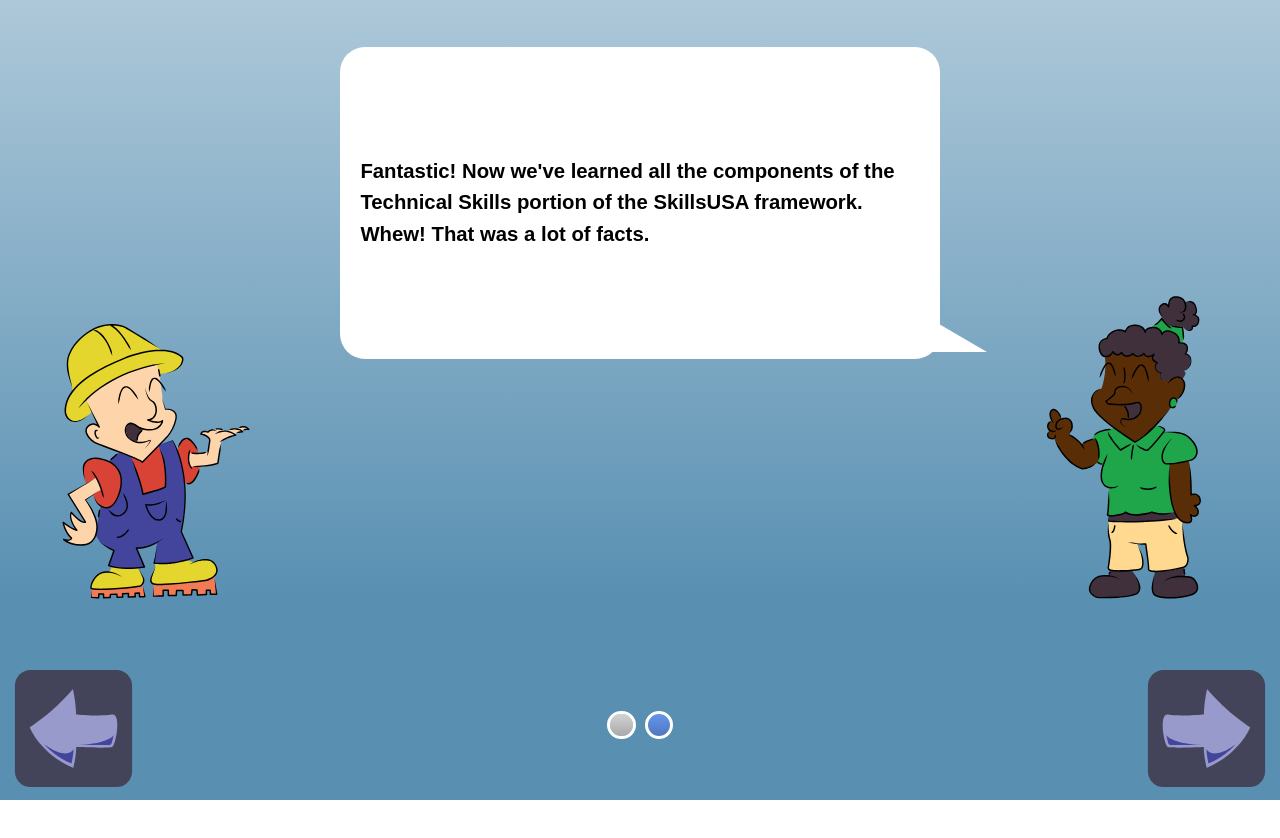
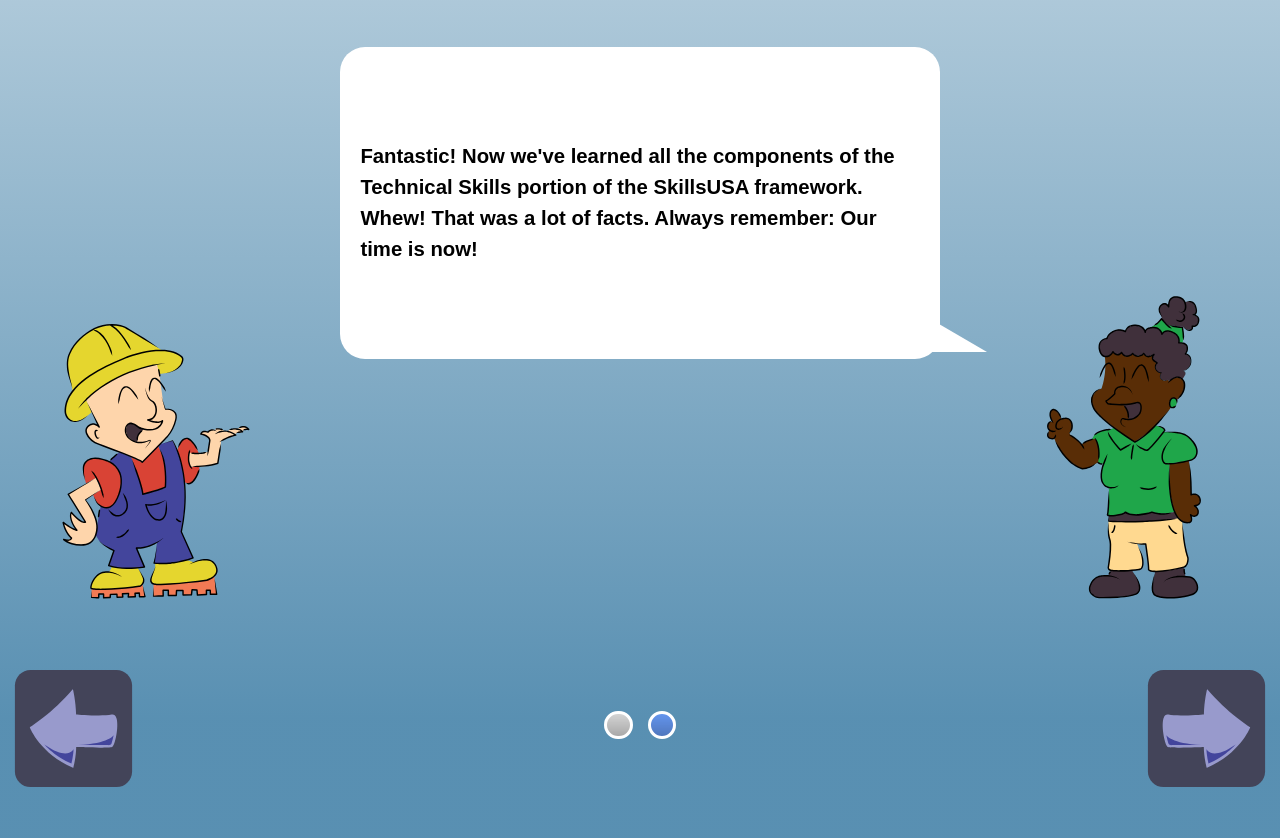
Before and after one commit to upsilon-sigma-alpha/upsilon-sigma-alpha.github.io, a plain HTML site: page pages/Technical/t_4_safetyhealth/t_sft1.html in a window 1280 px wide. Before the commit the page ends 800 px from the top, so only its background shows below. Drawn offline with Linux system fonts and the light colour scheme.

Commit message:
Add files via upload

```diff
--- a/pages/Technical/t_4_safetyhealth/t_sft1.html
+++ b/pages/Technical/t_4_safetyhealth/t_sft1.html
@@ -11,7 +11,7 @@
 		<img class="rightimg" src="../../../chars/Jill.svg">
 		<img class="leftimg" src="../../../chars/Jack.svg">
 		<div class="speech-bubble" id="sb-right">
-			<p>Fantastic! Now we've learned all the components of the Technical Skills portion of the SkillsUSA framework. Whew! That was a lot of facts.</p>
+			<p>Fantastic! Now we've learned all the components of the Technical Skills portion of the SkillsUSA framework. Whew! That was a lot of facts. Always remember: Our time is now!</p>
 		</div>
 		<div class="bulletbar">
 			<div class="bullet"></div>
--- a/style.css
+++ b/style.css
@@ -28,21 +28,21 @@ html, body {
 	background-color: white;
 	background-image: linear-gradient(rgba(181,31,46,.33), rgba(181,31,46,.67) 75%);
 	background-size: cover;
-	height: 100%;
+	height: 120%;
 }
 
 #technical {
 	background-color: white;
 	background-image: linear-gradient(rgba(7,89,140,.33), rgba(7,89,140,.67) 75%);
 	background-size: cover;
-	height: 100%;
+	height: 120%;
 }
 
 #workplace {
 	background-color: white;
 	background-image: linear-gradient(rgba(58,58,60,.33), rgba(58,58,60,.67) 75%);
 	background-size: cover;
-	height: 100%;
+	height: 120%;
 }
 
 .title {
@@ -204,10 +204,10 @@ html, body {
 	margin: 0 .59vw;
 	width: 1.76vw;
 	height: 1.76vw;
-	outline: .39vh solid white;
-	/*-webkit-border-radius: .88vw;
-	-moz-border-radius: .88vw;*/
-	border-radius: .88vw;
+	border: .39vh solid white;
+	-webkit-border-radius: .88vw;
+	-moz-border-radius: .88vw;
+	border-radius: 100%;
 	background-color: lightgrey;
 	background-image: linear-gradient(rgba(0,0,0,0), rgba(0,0,0,.2));
  }
```
Also changed, not shown: pages/Personal/p_5_selfmotivation/p_slf4.html (+1 -1 lines), pages/Workplace/w_5_teamwork/w_tmw2.html (+1 -1 lines).
